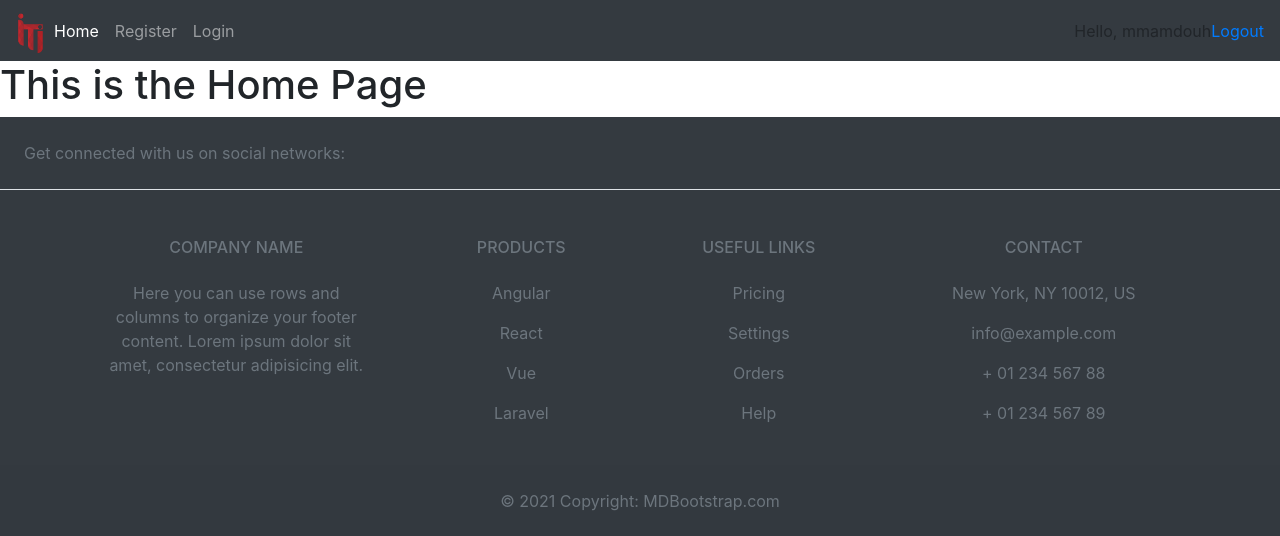
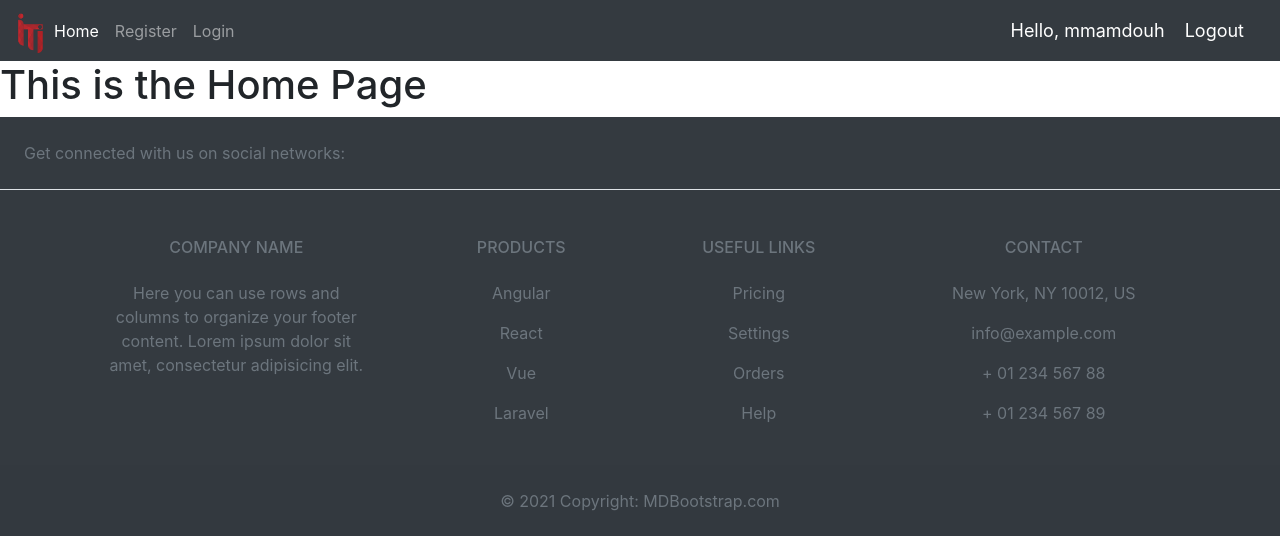
Before and after one commit to salmarefaie/Crowd-Funding-project, a Django app: page / in a window 1280 px wide. Shown: the top 536 px of the page. Run offline with Django 4.2, Linux system fonts and the light colour scheme; a user stored in the database is signed in.

Commit message:
logout fix

```diff
--- a/project/authentication/urls.py
+++ b/project/authentication/urls.py
@@ -1,5 +1,6 @@
 from django.urls import path
 from . import views
+app_name = 'authentication'
 
 urlpatterns = [
     path('', views.index,name='home'),
@@ -8,4 +9,3 @@ urlpatterns = [
     path('logout/', views.logoutUser,name='logout')
 
     ]
-app_name = 'authentication'
--- a/project/authentication/views.py
+++ b/project/authentication/views.py
@@ -7,7 +7,9 @@ from .forms import OrderForm , CreateUserForm
 from django.contrib.auth import authenticate ,login , logout
 
 from django.contrib import messages
+from django.contrib.auth.decorators import login_required
 
+@login_required(login_url='login')
 def registerPage(request):
     form = CreateUserForm()
     context = {"form":form}
@@ -30,7 +32,7 @@ def loginPage(request):
         username=request.POST.get('username')
         password=request.POST.get('password')
 
-        user = authenticate(request, username=username, password=password )
+        user = authenticate(username=username, password=password )
         if user is not None:
             login(request,user)
             return redirect('authentication:home')
@@ -42,11 +44,12 @@ def loginPage(request):
 
 def logoutUser(request):
     logout(request)
-    return redirect('Auth/login.html')
+
+    return redirect('authentication:login')
 
 
-
-
+@login_required(login_url='authentication:login')
 def index(request):
     context = {}
+
     return render(request, 'index.html')
--- a/project/templates/base/Navbar.html
+++ b/project/templates/base/Navbar.html
@@ -1,5 +1,12 @@
 {% load static %}
+<style>
+  .hello-msg{
+    font-size: 18px;
+    color: #fff;
+    margin-right: 20px;
+  }
 
+</style>
 
 <nav class="navbar navbar-expand-lg navbar-dark bg-dark">
 <img src="{% static 'images/logos/iti-logo.png' %}" width="30">
@@ -22,6 +29,6 @@
       </ul>
     </div>
 
-    <span>Hello, {{user}}</span>
-    <span><a href={% url 'authentication:login' %}>Logout</a></span>
+    <span class="hello-msg">Hello, {{user}}</span>
+    <span><a class="hello-msg" href={% url 'authentication:logout' %}>Logout</a></span>
   </nav>
```
Also changed, not shown: project/db.sqlite3.
